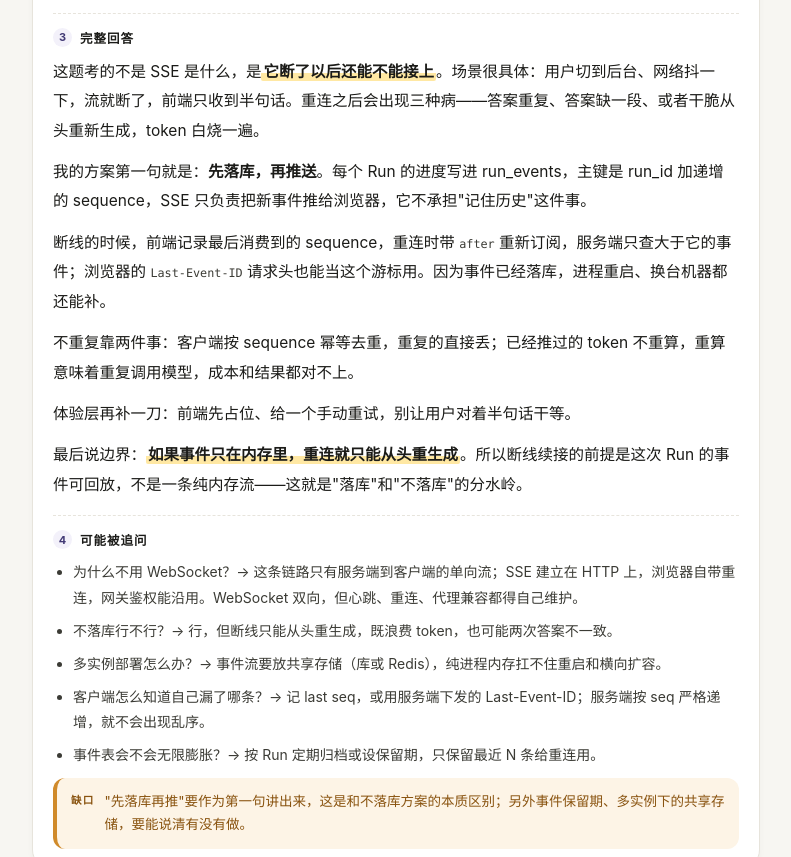
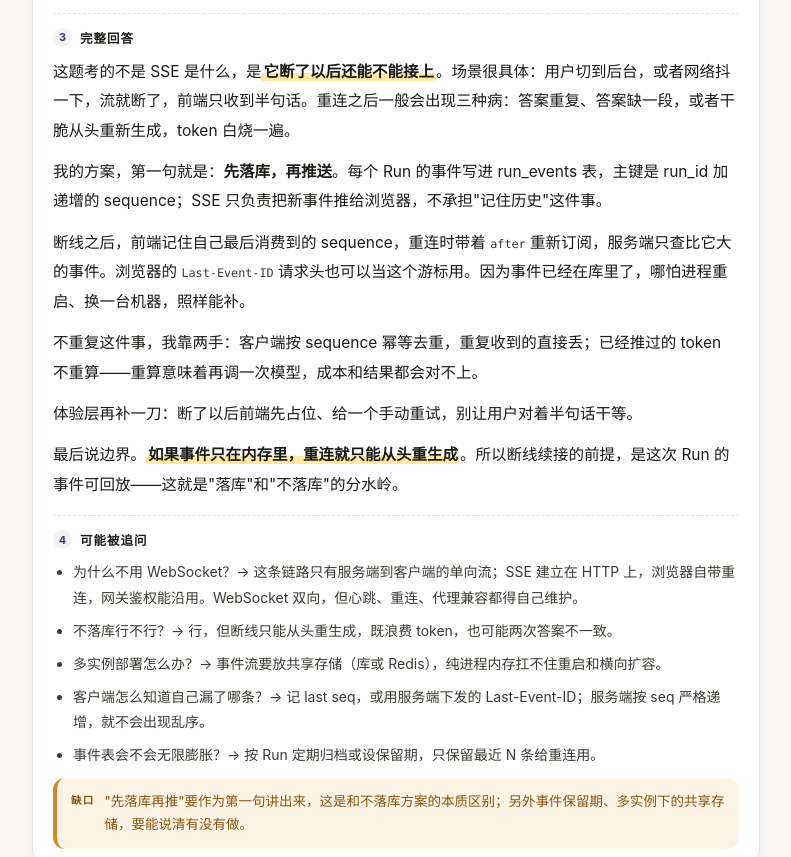
Before and after one commit to SiyuJi-SHU/study, a plain HTML site: page sse-reconnect.html in a window 1280 px wide. Shown: the part 959-1816 px from the top of the page, without its empty margins (244-1035 px from the left). Drawn offline with Linux system fonts and the light colour scheme.

Commit message:
polish sse-reconnect.html

```diff
--- a/sse-reconnect.html
+++ b/sse-reconnect.html
@@ -192,12 +192,12 @@ SELECT * FROM run_events
       <section class="grp">
         <div class="gh"><span class="gnum">3</span><span class="gname">完整回答</span></div>
         <div class="say ans">
-          <p>这题考的不是 SSE 是什么，是<mark>它断了以后还能不能接上</mark>。场景很具体：用户切到后台、网络抖一下，流就断了，前端只收到半句话。重连之后会出现三种病——答案重复、答案缺一段、或者干脆从头重新生成，token 白烧一遍。</p>
-          <p>我的方案第一句就是：<strong>先落库，再推送</strong>。每个 Run 的进度写进 run_events，主键是 run_id 加递增的 sequence，SSE 只负责把新事件推给浏览器，它不承担"记住历史"这件事。</p>
-          <p>断线的时候，前端记录最后消费到的 sequence，重连时带 <code>after</code> 重新订阅，服务端只查大于它的事件；浏览器的 <code>Last-Event-ID</code> 请求头也能当这个游标用。因为事件已经落库，进程重启、换台机器都还能补。</p>
-          <p>不重复靠两件事：客户端按 sequence 幂等去重，重复的直接丢；已经推过的 token 不重算，重算意味着重复调用模型，成本和结果都对不上。</p>
-          <p>体验层再补一刀：前端先占位、给一个手动重试，别让用户对着半句话干等。</p>
-          <p>最后说边界：<mark>如果事件只在内存里，重连就只能从头重生成</mark>。所以断线续接的前提是这次 Run 的事件可回放，不是一条纯内存流——这就是"落库"和"不落库"的分水岭。</p>
+          <p>这题考的不是 SSE 是什么，是<mark>它断了以后还能不能接上</mark>。场景很具体：用户切到后台，或者网络抖一下，流就断了，前端只收到半句话。重连之后一般会出现三种病：答案重复、答案缺一段，或者干脆从头重新生成，token 白烧一遍。</p>
+          <p>我的方案，第一句就是：<strong>先落库，再推送</strong>。每个 Run 的事件写进 run_events 表，主键是 run_id 加递增的 sequence；SSE 只负责把新事件推给浏览器，不承担"记住历史"这件事。</p>
+          <p>断线之后，前端记住自己最后消费到的 sequence，重连时带着 <code>after</code> 重新订阅，服务端只查比它大的事件。浏览器的 <code>Last-Event-ID</code> 请求头也可以当这个游标用。因为事件已经在库里了，哪怕进程重启、换一台机器，照样能补。</p>
+          <p>不重复这件事，我靠两手：客户端按 sequence 幂等去重，重复收到的直接丢；已经推过的 token 不重算——重算意味着再调一次模型，成本和结果都会对不上。</p>
+          <p>体验层再补一刀：断了以后前端先占位、给一个手动重试，别让用户对着半句话干等。</p>
+          <p>最后说边界。<mark>如果事件只在内存里，重连就只能从头重生成</mark>。所以断线续接的前提，是这次 Run 的事件可回放——这就是"落库"和"不落库"的分水岭。</p>
         </div>
       </section>
 
```
